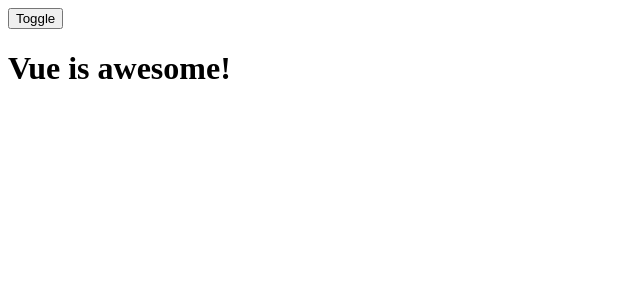
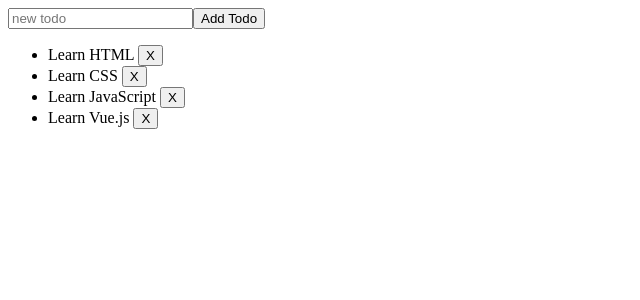
Before and after one commit to Akbar-Widya/vue_reference, a Vue app: page / in a window 1280 px wide. Shown: the top 300 px of the page, without its empty margins (0-640 px from the left). Built offline with nearby package versions, Linux system fonts and the light colour scheme.

Commit message:
topic: list rendering

```diff
--- a/src/App.vue
+++ b/src/App.vue
@@ -1,15 +1,37 @@
 <script setup>
-import { ref } from 'vue'
+// List rendering
+import { ref } from 'vue';
 
-const awesome = ref(true)
+// give each todo a unique id
+let id = 0;
 
-function toggle() {
-  awesome.value = !awesome.value
+const newTodo = ref('');
+const todos = ref([
+   { id: id++, text: 'Learn HTML' },
+   { id: id++, text: 'Learn CSS' },
+   { id: id++, text: 'Learn JavaScript' },
+   { id: id++, text: 'Learn Vue.js' },
+])
+
+function addTodo() {
+   todos.value.push({ id: id++, text: newTodo.value });
+   newTodo.value = '';
+}
+
+function removeTodo(todo) {
+   todos.value = todos.value.filter((t) => t !== todo);
 }
 </script>
 
 <template>
-  <button @click="toggle">Toggle</button>
-  <h1 v-if="awesome">Vue is awesome!</h1>
-  <h1 v-else>Oh no 😢</h1>
+   <form @submit.prevent="addTodo">
+      <input v-model="newTodo" required placeholder="new todo" />
+      <button>Add Todo</button>
+   </form>
+   <ul>
+      <li v-for="todo in todos" :key="todo.id">
+         {{ todo.text }}
+         <button @click="removeTodo(todo)">X</button>
+      </li>
+   </ul>
 </template>
```
